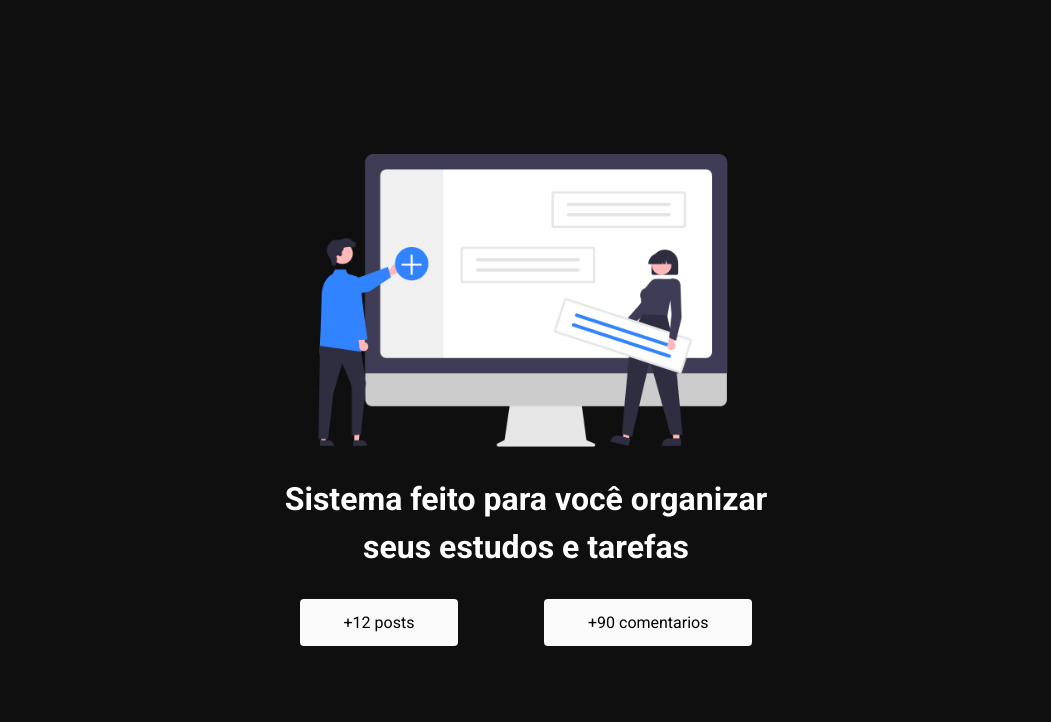
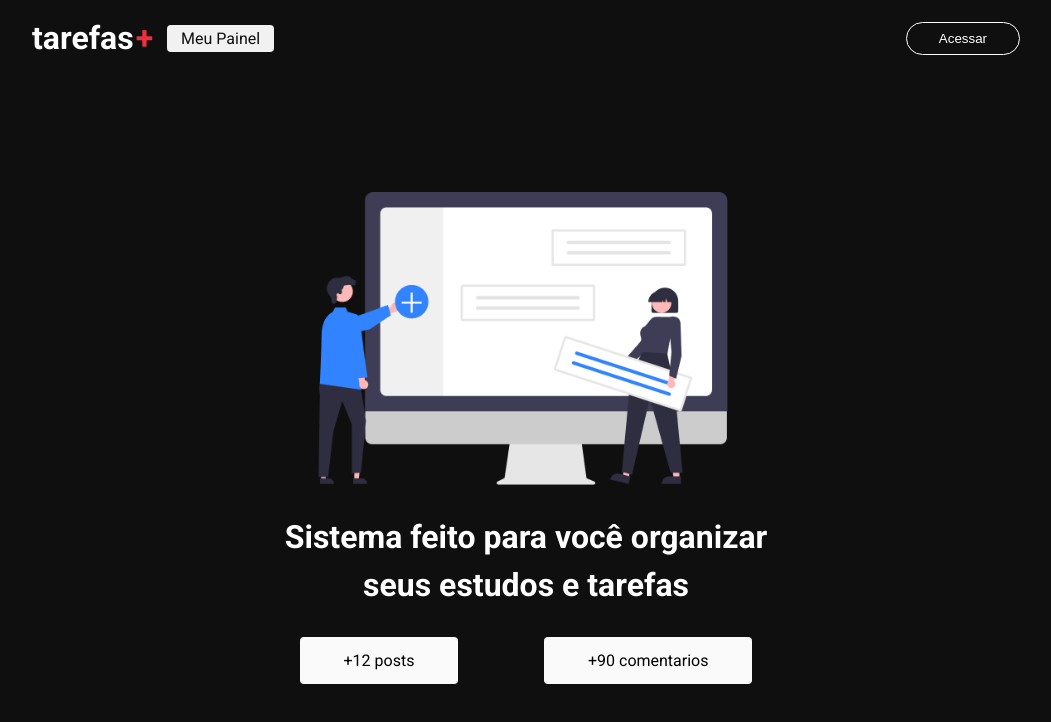
Before and after one commit to erick-d-ps/Tarefas-, a Next.js app: page / in a window 1280 px wide. Shown: the top 722 px of the page, without its empty margins (114-1165 px from the left). Built offline with nearby package versions, Linux system fonts and the light colour scheme.

Commit message:
criado componentre header

```diff
--- /dev/null
+++ b/src/components/header/index.tsx
@@ -0,0 +1,23 @@
+import Link from "next/link";
+import styles from "../../../styles/header.module.css";
+
+export function Header() {
+  return (
+    <header className={styles.header}>
+      <section className={styles.content}>
+        <nav className={styles.nav}>
+          <Link href="/">
+            <h1 className={styles.logo}>
+                tarefas<span>+</span>
+            </h1>
+          </Link>
+          <Link href="/deshboard" className={styles.link}>
+            Meu Painel
+          </Link>
+        </nav>
+
+        <button className={styles.loginButton}>Acessar</button>
+      </section>
+    </header>
+  );
+}
--- a/src/pages/_app.tsx
+++ b/src/pages/_app.tsx
@@ -1,6 +1,12 @@
 import "../../styles/globals.css";
+import { Header } from "../components/header";
 import type { AppProps } from "next/app";
 
 export default function App({ Component, pageProps }: AppProps) {
-  return <Component {...pageProps} />;
+  return (
+    <>
+      <Header/>
+      <Component {...pageProps} />
+    </>
+);
 }
--- a/styles/Home.module.css
+++ b/styles/Home.module.css
@@ -1,7 +1,7 @@
 .container {
   background-color: #0f0f0f;
   width: 100%;
-  height: 100vh;
+  height: calc(100vh - 76px);
   display: flex;
   justify-content: center;
   align-items: center;
--- /dev/null
+++ b/styles/header.module.css
@@ -0,0 +1,62 @@
+.header{
+  width: 100%;
+  height: 76px;
+  background-color: #0f0f0f;
+  display: flex;
+  align-items: center;
+  justify-content: center;
+}
+
+.content{
+  padding: 0 18px;
+  width: 100%;
+  max-width: 1024px;
+  display: flex;
+  align-items: center;
+  justify-content: space-between;
+}
+
+.content a {
+  text-decoration: none;
+}
+
+.logo {
+  color: #fff;
+  font-size: 32px;
+}
+
+.logo span {
+  color: #ea3140;
+  padding-left: 2px;
+}
+
+.loginButton{
+  background-color: transparent;
+  padding: 8px 32px;
+  border-radius: 24px;
+  color: #fff;
+  border: 1.5px solid #fff;
+  cursor: pointer;
+  transition: all 0.4s;
+}
+
+.loginButton:hover{
+  transform: scale(1.08);
+  background-color: #fff;
+  color: #0f0f0f;
+  font-weight: bold;
+}
+
+.nav{
+  display: flex;
+  align-items: center;
+}
+
+.link{
+  background-color: #f1f1f1;
+  color: #0f0f0f;
+  padding: 4px 14px;
+  font-size: 16px;
+  border-radius: 4px;
+  margin: 0 14px;
+}
```
